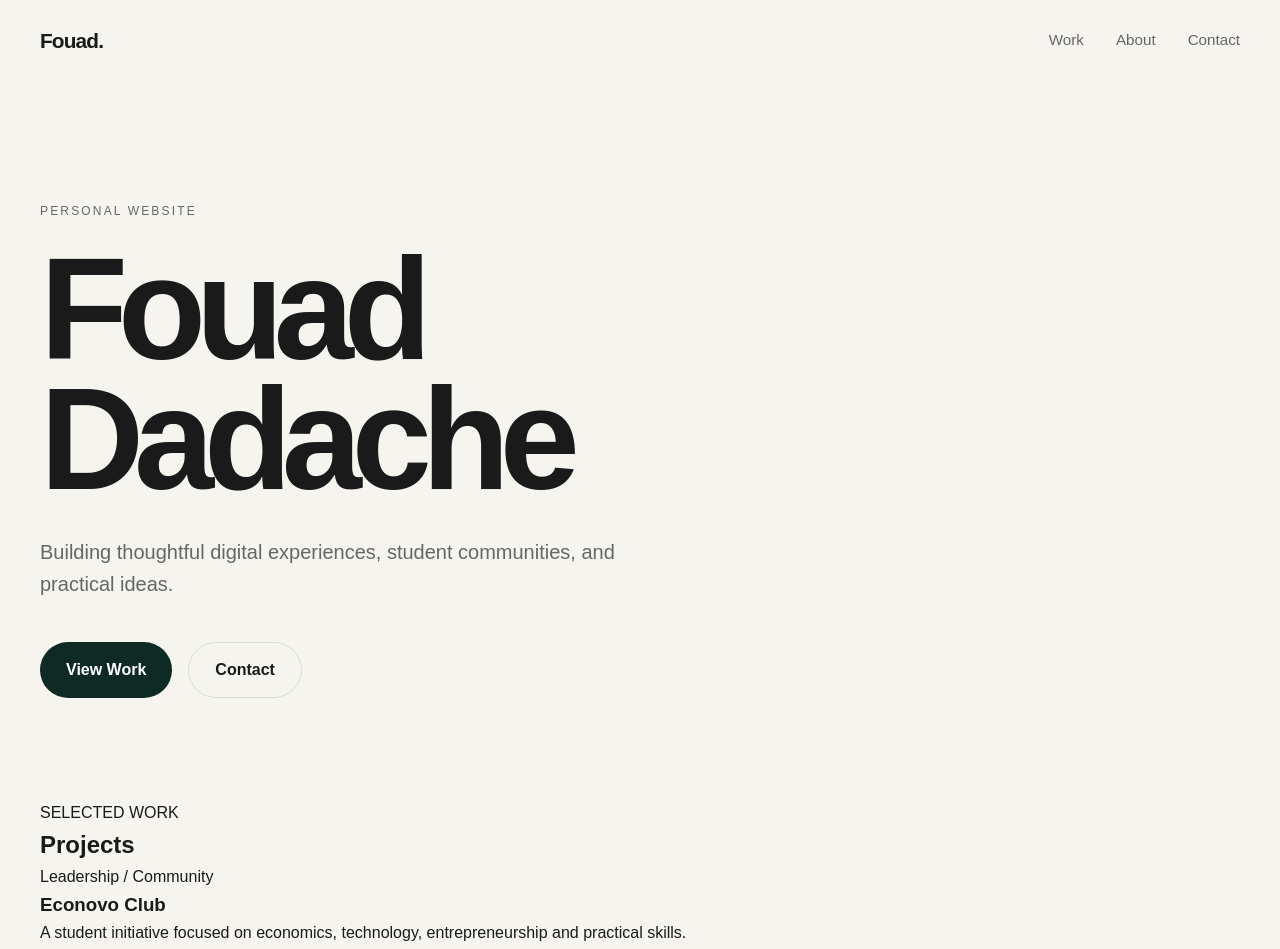
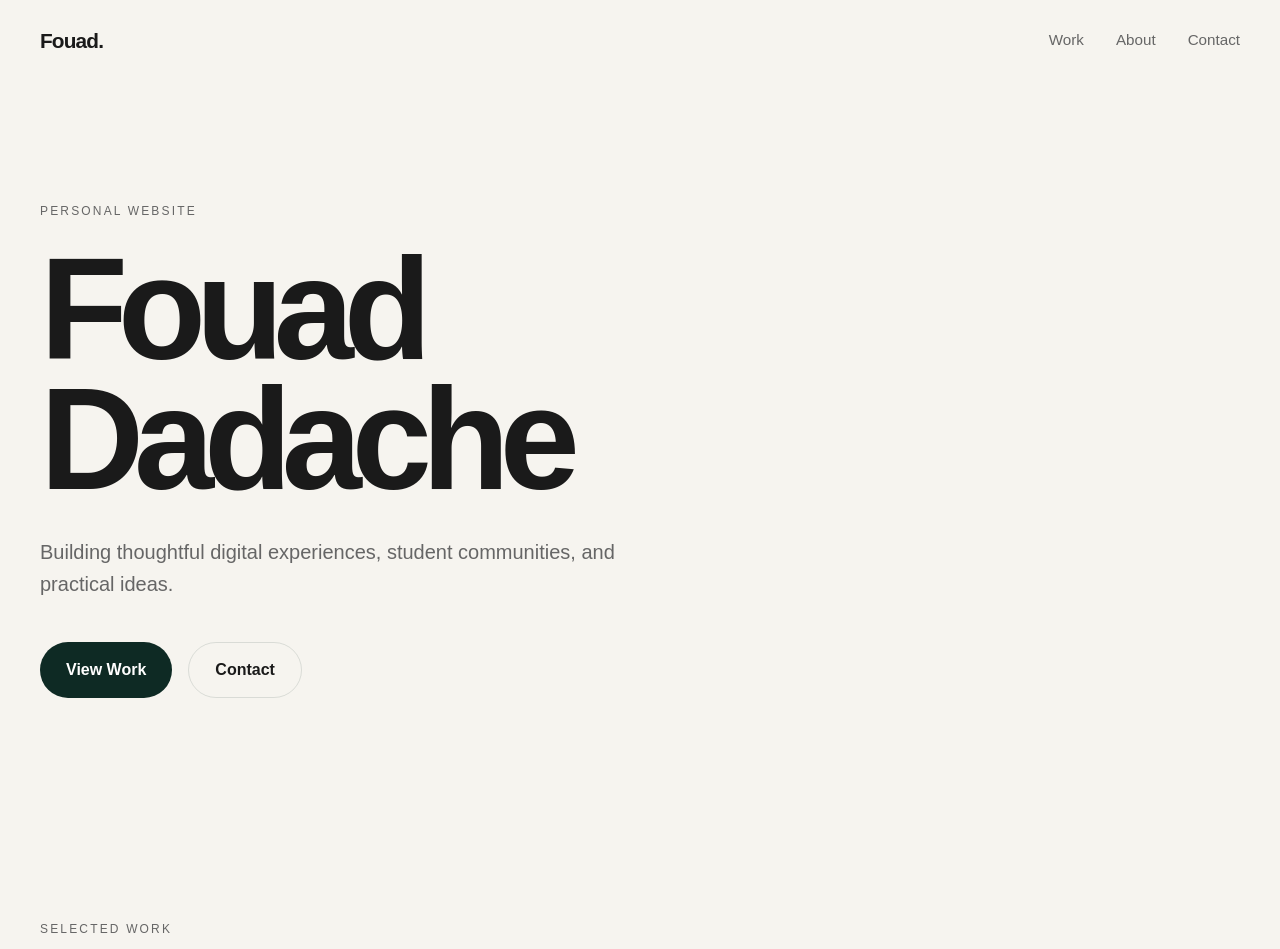
Before and after one commit to fbdadache-a11y/cvme, a Next.js app: page / in a window 1280 px wide. Shown: the top 949 px of the page. Built offline with nearby package versions, Linux system fonts and the light colour scheme.

Commit message:
Add styles for sections and project cards

```diff
--- a/app/globals.css
+++ b/app/globals.css
@@ -228,3 +228,105 @@ a {
   }
 
 }
+/* ==========================================
+   Sections
+========================================== */
+
+.section {
+  padding: 120px 0;
+}
+
+.section-label {
+  font-size: 0.75rem;
+  letter-spacing: 0.18em;
+  text-transform: uppercase;
+  color: var(--muted);
+  margin-bottom: 18px;
+}
+
+.section-title {
+  font-size: clamp(2.5rem, 6vw, 4.5rem);
+  line-height: 1;
+  letter-spacing: -0.05em;
+  margin-bottom: 64px;
+}
+
+
+/* ==========================================
+   Projects
+========================================== */
+
+.projects-grid {
+  display: grid;
+  grid-template-columns: repeat(3, 1fr);
+  gap: 24px;
+}
+
+.project-card {
+  background: var(--surface);
+
+  border: 1px solid var(--border);
+
+  border-radius: var(--radius-lg);
+
+  padding: 32px;
+
+  transition:
+    transform .35s ease,
+    border-color .35s ease,
+    box-shadow .35s ease;
+}
+
+.project-card:hover {
+  transform: translateY(-8px);
+
+  border-color: rgba(14,42,36,.25);
+
+  box-shadow:
+    0 18px 45px rgba(0,0,0,.08);
+}
+
+.project-tag {
+  display: inline-block;
+
+  margin-bottom: 18px;
+
+  padding: 6px 12px;
+
+  border-radius: 999px;
+
+  background: rgba(14,42,36,.08);
+
+  color: var(--accent);
+
+  font-size: .8rem;
+
+  font-weight: 600;
+}
+
+.project-card h3 {
+  font-size: 1.8rem;
+
+  margin-bottom: 16px;
+
+  letter-spacing: -.04em;
+}
+
+.project-card p {
+  color: var(--muted);
+
+  line-height: 1.8;
+}
+
+
+/* ==========================================
+   Responsive
+========================================== */
+
+@media (max-width:1000px){
+
+  .projects-grid{
+    grid-template-columns:1fr;
+  }
+
+  }
```
